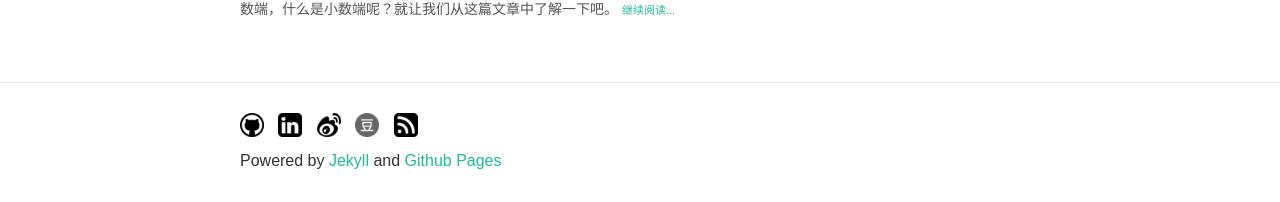
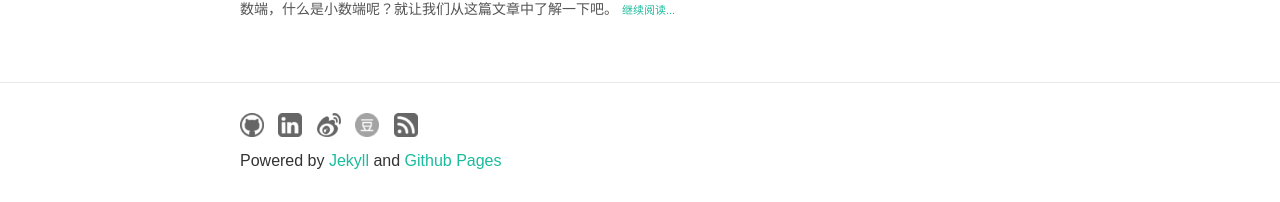
Before and after one commit to zry656565/heaven-blog, a Jekyll site: the page built from index.html, in a window 1280 px wide. Shown: the part 1499-1701 px from the top of the page. Built offline with Jekyll 4.4.1, drawn with Linux system fonts in a browser that asks for light colours; comment, search, counter and statistics services are not loaded.

Commit message:
modify the style of icon

```diff
--- a/css/main.css
+++ b/css/main.css
@@ -85,10 +85,11 @@ a:visited { color: #205caa; }
   margin-right: 10px;
   width: 24px;
   height: 24px;
+  opacity: 0.6;
 }
 
 .site-footer img.icon:hover {
-  opacity: 0.6;
+  opacity: 1;
 }
 
 /* Page Content styles */
```
